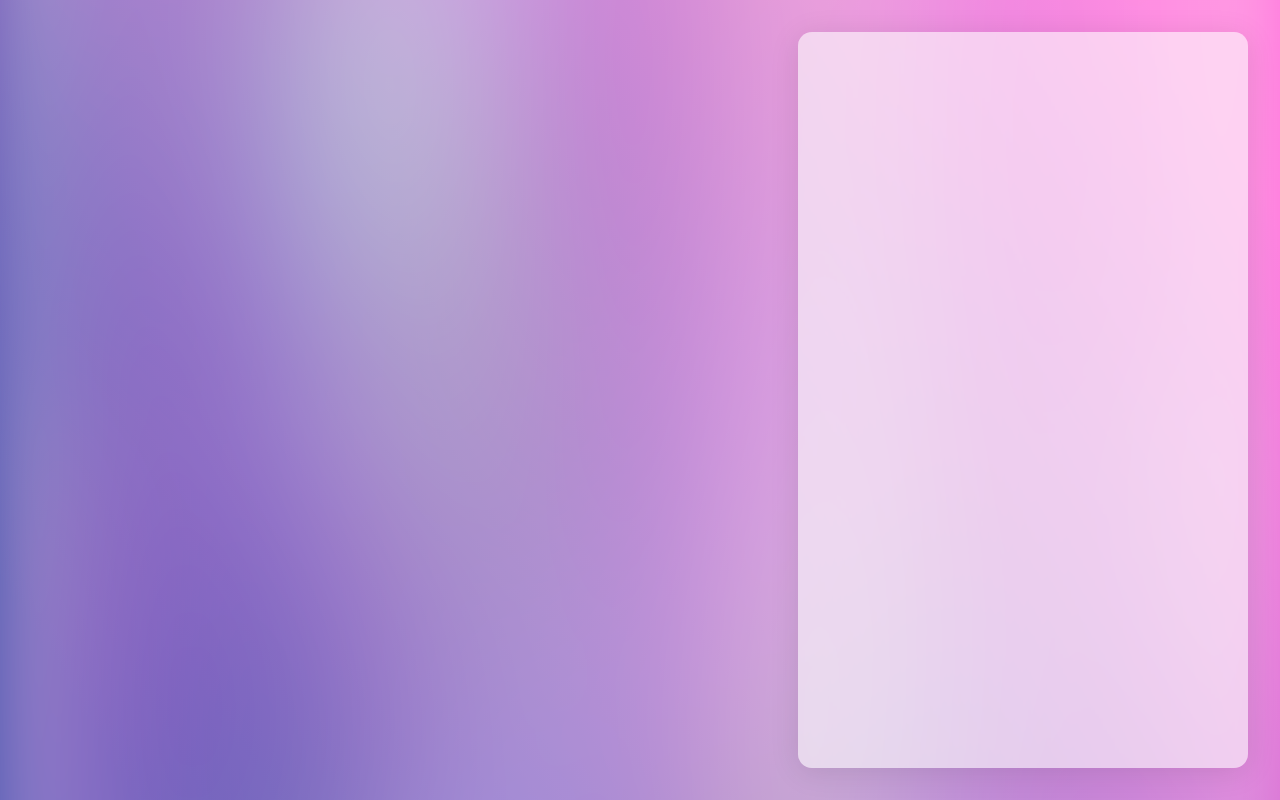
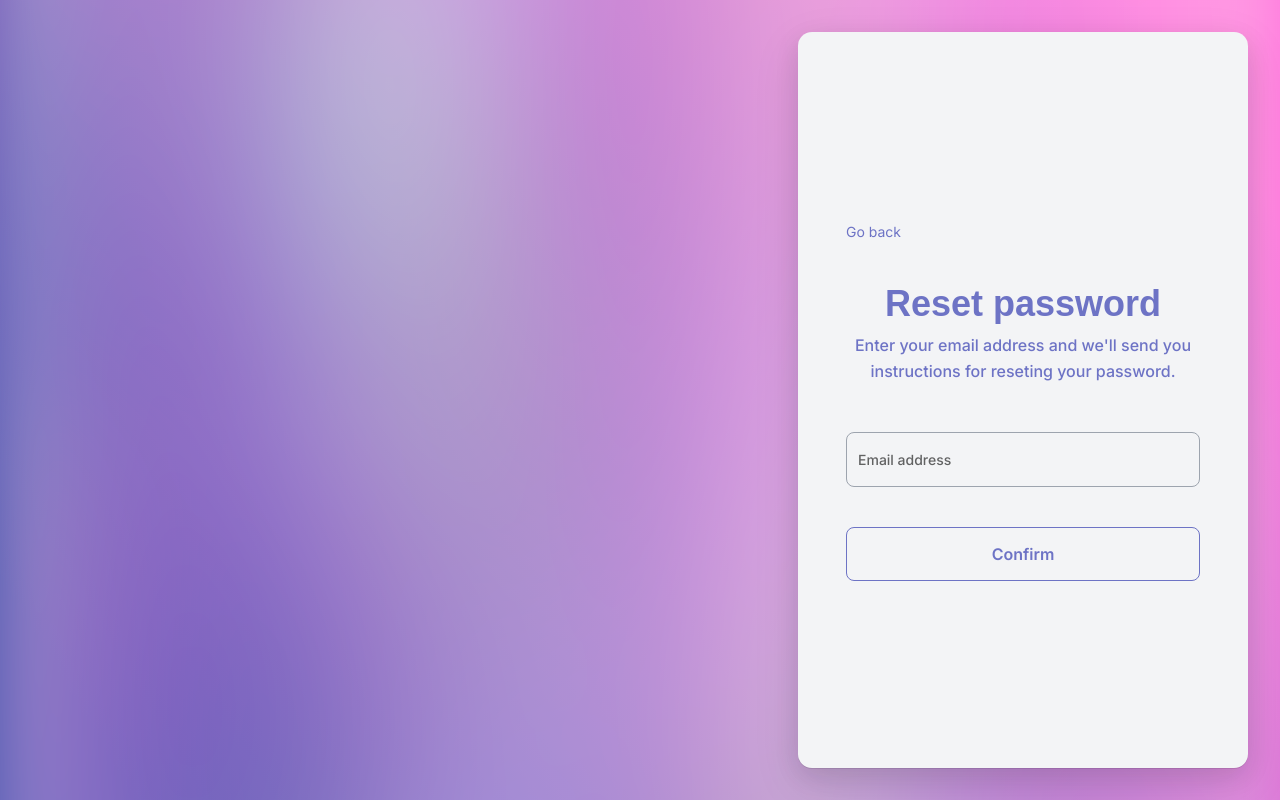
Before and after one commit to mariovida/office-orbit, a React (Vite) app: page /login in a window 1280 px wide. Both pictures are taken after a click on the element "Forgot password?". Built offline with nearby package versions, Linux system fonts and the light colour scheme; no server answers; a small style sheet from the web is missing.

Commit message:
Login style updated

```diff
--- a/src/pages/auth/login.tsx
+++ b/src/pages/auth/login.tsx
@@ -42,8 +42,6 @@ const Page: React.FC = () => {
   const [errorMessage, setErrorMessage] = React.useState("");
   const [showLoading, setShowLoading] = useState(false);
   const [passwordForgotLink, setPasswordForgotLink] = useState(false);
-
-  console.log(passwordForgotLink);
 
   const formik = useFormik<FormValues>({
     initialValues: {
@@ -91,7 +89,11 @@ const Page: React.FC = () => {
   });
 
   const forgotPasswordLink = () => {
-    setPasswordForgotLink(true);
+    if (!passwordForgotLink) {
+      setPasswordForgotLink(true);
+    } else {
+      setPasswordForgotLink(false);
+    }
   };
 
   return (
@@ -105,7 +107,7 @@ const Page: React.FC = () => {
             </IllustrationBox>
             <LoginStack>
               <FormCard>
-                {!passwordForgotLink && (
+                {!passwordForgotLink ? (
                   <>
                     <Typography variant="h3">Log in</Typography>
                     <Typography variant="subtitle1">
@@ -156,6 +158,42 @@ const Page: React.FC = () => {
                       </Button>
                     </form>
                   </>
+                ) : (
+                  <>
+                    <Typography
+                      sx={{
+                        display: "inline-flex",
+                        alignItems: "center",
+                        fontSize: "14px",
+                        color: customColors.purple.main,
+                        marginBottom: "40px",
+                        cursor: "pointer",
+                      }}
+                      onClick={forgotPasswordLink}
+                    >
+                      Go back
+                    </Typography>
+                    <Typography variant="h3">Reset password</Typography>
+                    <Typography variant="subtitle1">
+                      Enter your email address and we'll send you instructions for reseting your
+                      password.
+                    </Typography>
+                    <form>
+                      <TextField
+                        fullWidth
+                        label="Email address"
+                        name="email"
+                        type="email"
+                        value={formik.values.email}
+                        onChange={formik.handleChange}
+                        error={formik.touched.email && Boolean(formik.errors.email)}
+                        helperText={formik.touched.email && formik.errors.email}
+                      />
+                      <Button fullWidth size="large" type="submit" disabled={showLoading}>
+                        Confirm
+                      </Button>
+                    </form>
+                  </>
                 )}
               </FormCard>
             </LoginStack>
--- a/src/pages/auth/styles/login.tsx
+++ b/src/pages/auth/styles/login.tsx
@@ -37,11 +37,12 @@ export const LoginStack = styled(Stack)({
   padding: "32px 48px",
   backgroundColor: customColors.neutral[100],
   borderRadius: "14px",
-  //boxShadow:"rgba(17, 17, 26, 0.1) 0px 1px 0px, rgba(17, 17, 26, 0.1) 0px 8px 24px, rgba(17, 17, 26, 0.1) 0px 16px 48px",
+  boxShadow:
+    "rgba(17, 17, 26, 0.1) 0px 1px 0px, rgba(17, 17, 26, 0.1) 0px 8px 24px, rgba(17, 17, 26, 0.1) 0px 16px 48px",
 
-  background: "rgba(254, 254, 254, 0.59)",
-  boxShadow: "0 4px 30px rgba(0, 0, 0, 0.1)",
-  backdropFilter: "blur(1px)",
+  //background: "rgba(254, 254, 254, 0.59)",
+  //boxShadow: "0 4px 30px rgba(0, 0, 0, 0.1)",
+  //backdropFilter: "blur(1px)",
 
   "& h3, & h6": {
     marginBottom: "8px",
```
Also changed, not shown: src/icons/arrow-left.jsx (+3 -9 lines).
